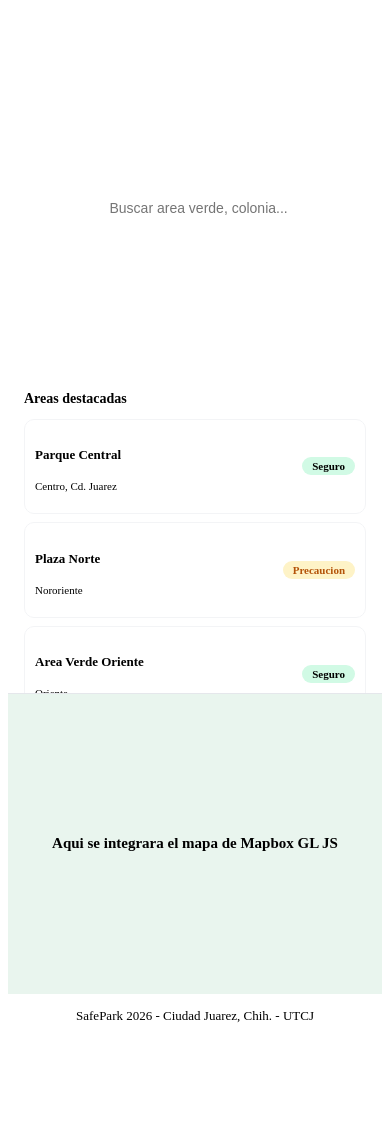
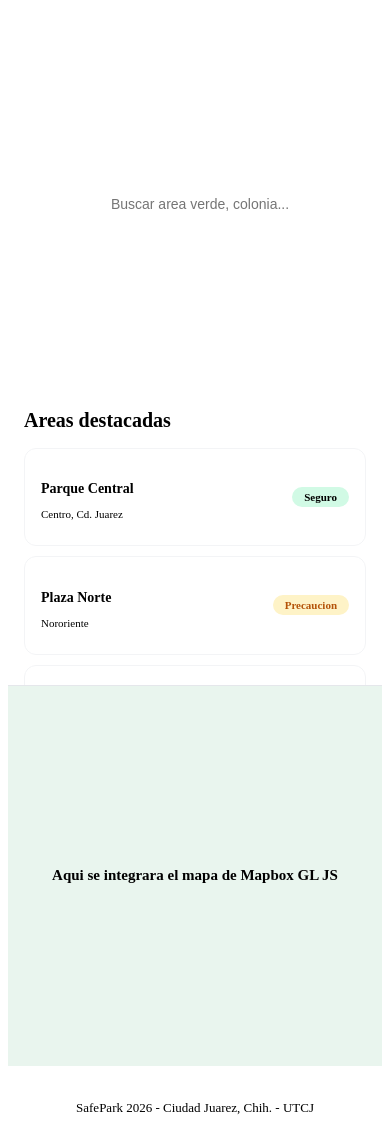
Before and after one commit to 3tted/SafePark, a PHP site: page /Home/index.html in a window 390 px wide. Shown: the part 98-1236 px from the top of the page. Before the commit the page ends 1121 px from the top, so only its background shows below. Run offline with PHP 8.4, Linux system fonts and the light colour scheme.

Commit message:
Mejoras en el home

```diff
--- a/Home/style.css
+++ b/Home/style.css
@@ -1,22 +1,27 @@
 .hero {
   background: linear-gradient(135deg, var(--g1) 0%, var(--g2) 100%);
-  padding: 56px 32px;
+  padding: 24px 40px;
   display: flex;
-  align-items: center;
-  justify-content: center;
-  gap: 48px;
+  flex-direction: column; /* Cambiado a columna para alinear todo el bloque al centro de la sección */
+  align-items: center;    /* Centra los elementos horizontalmente */
+  justify-content: center; /* Centra los elementos verticalmente */
+  gap: 20px;
+  text-align: center;     /* Centra los textos interiores */
 }
 
 .hero-content {
-  max-width: 520px;
+  max-width: 540px; /* Un poco más amplio para albergar los textos centrados cómodamente */
   color: white;
+  display: flex;
+  flex-direction: column;
+  align-items: center; /* Asegura que la barra de búsqueda y stats se alineen al centro */
 }
 
 .hero-content h1 {
-  font-size: 36px;
+  font-size: 26px;
   font-weight: 900;
   line-height: 1.2;
-  margin-bottom: 14px;
+  margin-bottom: 10px;
 }
 
 .hero-content h1 span {
@@ -51,6 +57,8 @@
     border-radius: 50px;
     padding: 6px 6px 6px 16px;
     gap: 8px;
+    width: 100%;       /* Permite que use el máximo configurado por el max-width */
+    max-width: 420px;
 }
 
 .search-bar input {
@@ -91,33 +101,35 @@
   font-weight: 600;
 }
 
+/* --- SECCIÓN DEL MAPA (MÁS GRANDE Y ESTILIZADA) --- */
 .map-section {
   display: grid;
-  grid-template-columns: 300px 1fr;
-  height: 480px;
+  grid-template-columns: 340px 1fr;
+  height: 580px;
   background: white;
+  margin: 20px 0;
 }
 
 .map-sidebar {
   border-right: 1px solid #e5e7eb;
   overflow-y: auto;
-  padding: 16px;
+  padding: 24px;
 }
 
 .map-sidebar h3 {
-  font-size: 14px;
+  font-size: 20px;
   font-weight: 900;
   color: var(--g1);
-  margin-bottom: 12px;
+  margin-bottom: 16px;
 }
 
 .area-item {
   display: flex;
   align-items: center;
-  gap: 10px;
-  padding: 10px;
-  border-radius: 10px;
-  margin-bottom: 8px;
+  gap: 12px;
+  padding: 14px 16px;
+  border-radius: 12px;
+  margin-bottom: 10px;
   border: 1px solid #f3f4f6;
   cursor: pointer;
 }
@@ -127,9 +139,10 @@
 }
 
 .area-info h4 {
-  font-size: 13px;
+  font-size: 14px;
   font-weight: 700;
   color: var(--g1);
+  margin-bottom: 2px;
 }
 
 .area-info p {
@@ -139,7 +152,7 @@
 
 .badge {
   margin-left: auto;
-  padding: 3px 10px;
+  padding: 4px 12px;
   border-radius: 20px;
   font-size: 11px;
   font-weight: 800;
@@ -178,24 +191,34 @@
   padding: 14px;
   font-size: 13px;
 }
+
+/* --- RESPONSIVO --- */
 @media (max-width: 768px) {
     .hero {
-        flex-direction: column;
         padding: 32px 16px;
-        gap: 24px;
-        text-align: center;
+        gap: 20px;
     }
     .hero-content h1 {
-        font-size: 24px;
+        font-size: 22px;
     }
     .hero-logo-placeholder {
         display: none;
     }
     .search-bar {
         flex-direction: column;
+        width: 100%;
+    }
+    .search-bar input {
+        width: 100%;
+        text-align: center;
+        padding: 8px 0;
+    }
+    .search-bar a {
+        width: 100%;
+        text-align: center;
     }
     .hero-stats {
-        justify-content: center;
+        gap: 20px;
     }
     .map-section {
         grid-template-columns: 1fr;
@@ -204,10 +227,10 @@
     .map-sidebar {
         border-right: none;
         border-bottom: 1px solid #e5e7eb;
-        max-height: 300px;
-        overflow-y: auto;
+        max-height: 280px;
+        padding: 16px;
     }
     .map-placeholder {
-        height: 300px;
+        height: 380px;
     }
 }
```
Also changed, not shown: other parts of Home/style.css (+12 -9 lines).
